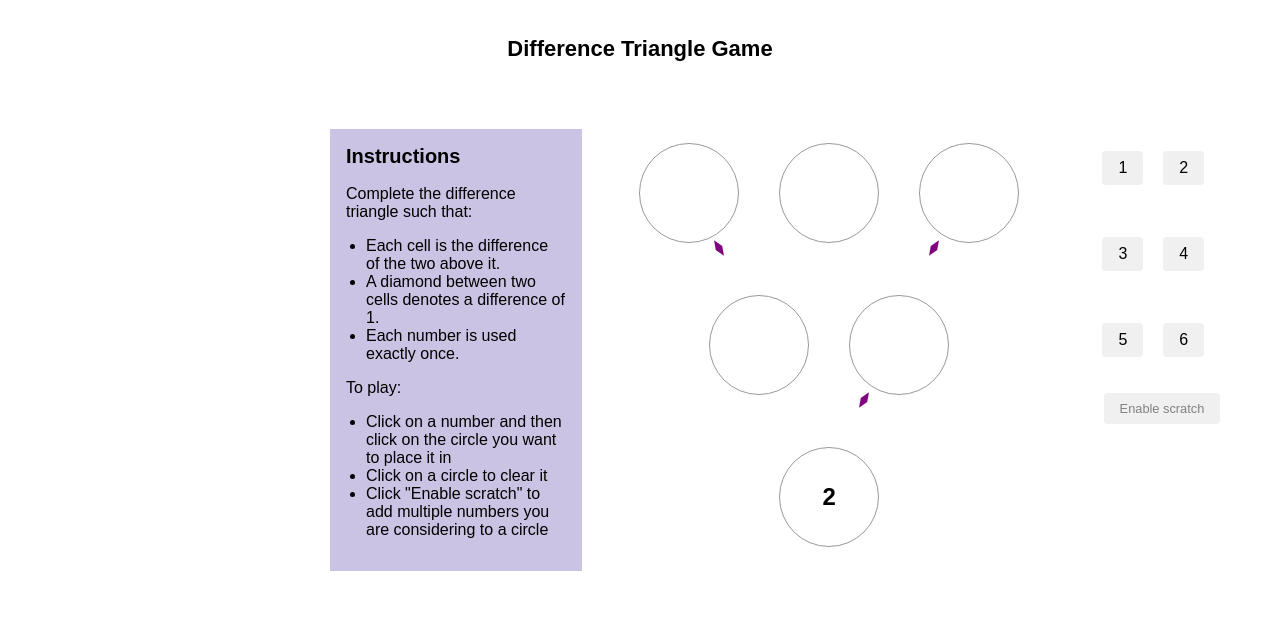
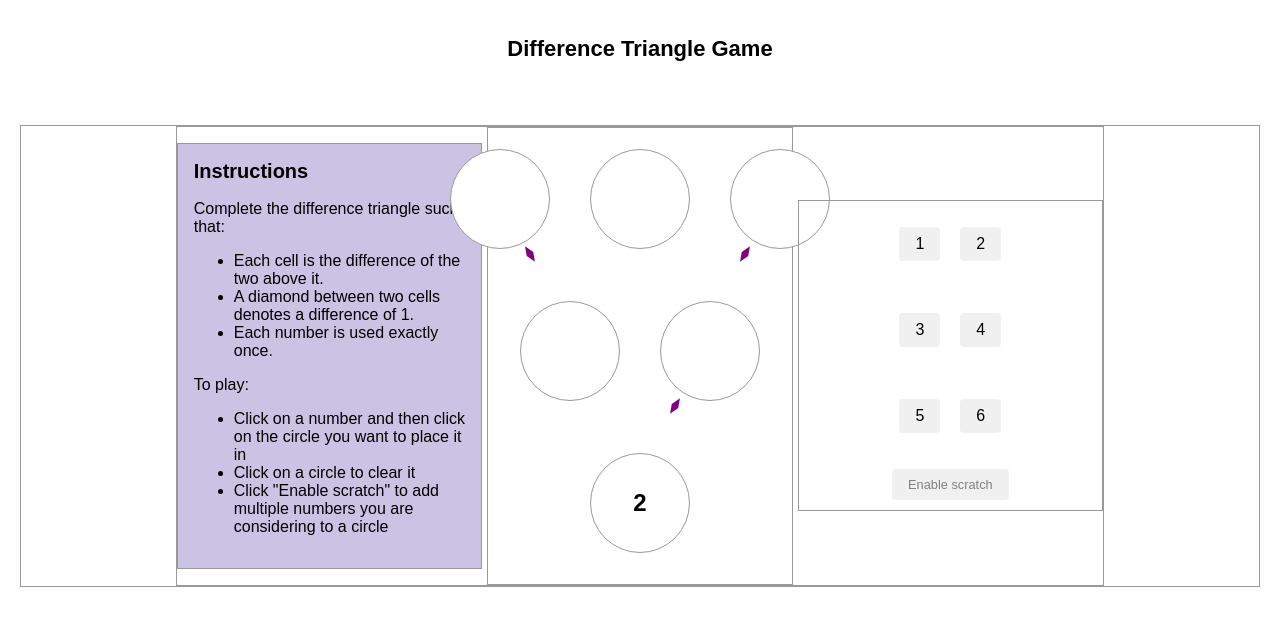
Before and after one commit to diva-harsoor/difference-triangles, a React (Create React App) app: page / in a window 1280 px wide. Shown: the top 626 px of the page. Built offline with nearby package versions, Linux system fonts and the light colour scheme.

Commit message:
Centered game board

```diff
--- a/src/App.js
+++ b/src/App.js
@@ -322,7 +322,6 @@ export default function Game() {
     <div className="centered-row">{hasWon ? "🎉 Congrats! You solved the difference triangle!" : checkSuccess(cells, numRows)}</div>
     <div className="center-wrapper">
       <div className="game-container">
-      <div className="game-board">
         <div className="info">
             <h2>Instructions</h2>
             Complete the difference triangle such that:
@@ -338,6 +337,7 @@ export default function Game() {
               <li>Click "Enable scratch" to add multiple numbers you are considering to a circle</li>
             </ul>
           </div>
+        <div className="game-board">
           <Board
             numRows={numRows}
             cells={cells}
--- a/src/styles.css
+++ b/src/styles.css
@@ -18,38 +18,6 @@
     font-size: 20px;
   }
 
-  h3 {
-    margin-top: 0;
-    font-size: 18px;
-  }
-
-  h4 {
-    margin-top: 0;
-    font-size: 16px;
-  }
-
-  h5 {
-    margin-top: 0;
-    font-size: 14px;
-  }
-
-  h6 {
-    margin-top: 0;
-    font-size: 12px;
-  }
-
-  code {
-    font-size: 1.2em;
-  }
-
-  ul {
-    padding-inline-start: 20px;
-  }
-
-  * {
-    box-sizing: border-box;
-  }
-
   body {
     font-family: sans-serif;
     margin: 20px;
@@ -68,8 +36,6 @@
     flex-direction: column;
     justify-content: center;
     align-items: center;
-    width: 600px; /* Adjust the width as needed */
-    height: 450px; /* Adjust the height as needed */
     margin: 0 auto;
   }
 
@@ -78,18 +44,6 @@
     flex-direction: row;
     margin: 0 auto;
     justify-content: 'center';
-  }
-
-  .info {
-    display: flex;
-    align-items: flex-start;
-    flex-direction: column;
-    height: auto;
-    width: 40%;
-    margin: auto;
-    text-align: left;
-    background: #CBC3E3;
-    padding: 16px;
   }
 
   .centered-row {
@@ -159,35 +113,51 @@
   }
 
   .center-wrapper {
-    height: 100%;
-    margin: 0; /* Removes default margin */
-    display: flex; /* Enables flexbox on the page */
-    justify-content: center; /* Centers the .game-container horizontally */
-    align-items: center; /* Centers the .game-container vertically */
+    display: flex;
+    flex-direction: column;
+    align-items: center;
+    margin: 0;
+    border: 1px solid #999;
   }
 
   .game-container {
     display: flex;
-    flex-direction: row;
-    justify-content: space-between;
-    width: 50%;
-  }
-
-  .instructions {
-    flex: 1;
-    margin-right: 20px;
+    justify-content: space-between; /* Spread Info, Board, Keypad evenly */
+    align-items: center;
+    width: 75%; /* Middle section spans 50% of page width */
+    height: auto;
+    flex-grow: 1; /* Takes up available vertical space */
+    border: 1px solid #999;
   }
 
   .game-board {
     display: flex;
-    flex: 2;
+    justify-content: center;
+    align-items: center;
+    width: 33%; /* Take one-third of middle section */
+    height: auto;
+    border: 1px solid #999;
+  }
+
+  .info {
+    display: flex;
+    flex-direction: column;
+    justify-content: center;
+    align-items: flex-start;
+    width: 33%; /* Take one-third of middle section */
+    padding: 16px;
+    background: #CBC3E3;
+    text-align: left;
+    border: 1px solid #999;
   }
 
   .keypad {
     display: flex;
     flex-direction: column;
-    align-items: flex-end;
-    width: 40%;
+    justify-content: center;
+    align-items: center;
+    width: 33%; /* Take one-third of middle section */
+    border: 1px solid #999;
   }
 
   .scratch {
```
Also changed, not shown: 1 other file (tests, documents, lock files or other folders). Lines whose indentation alone changed are shown as unchanged.
